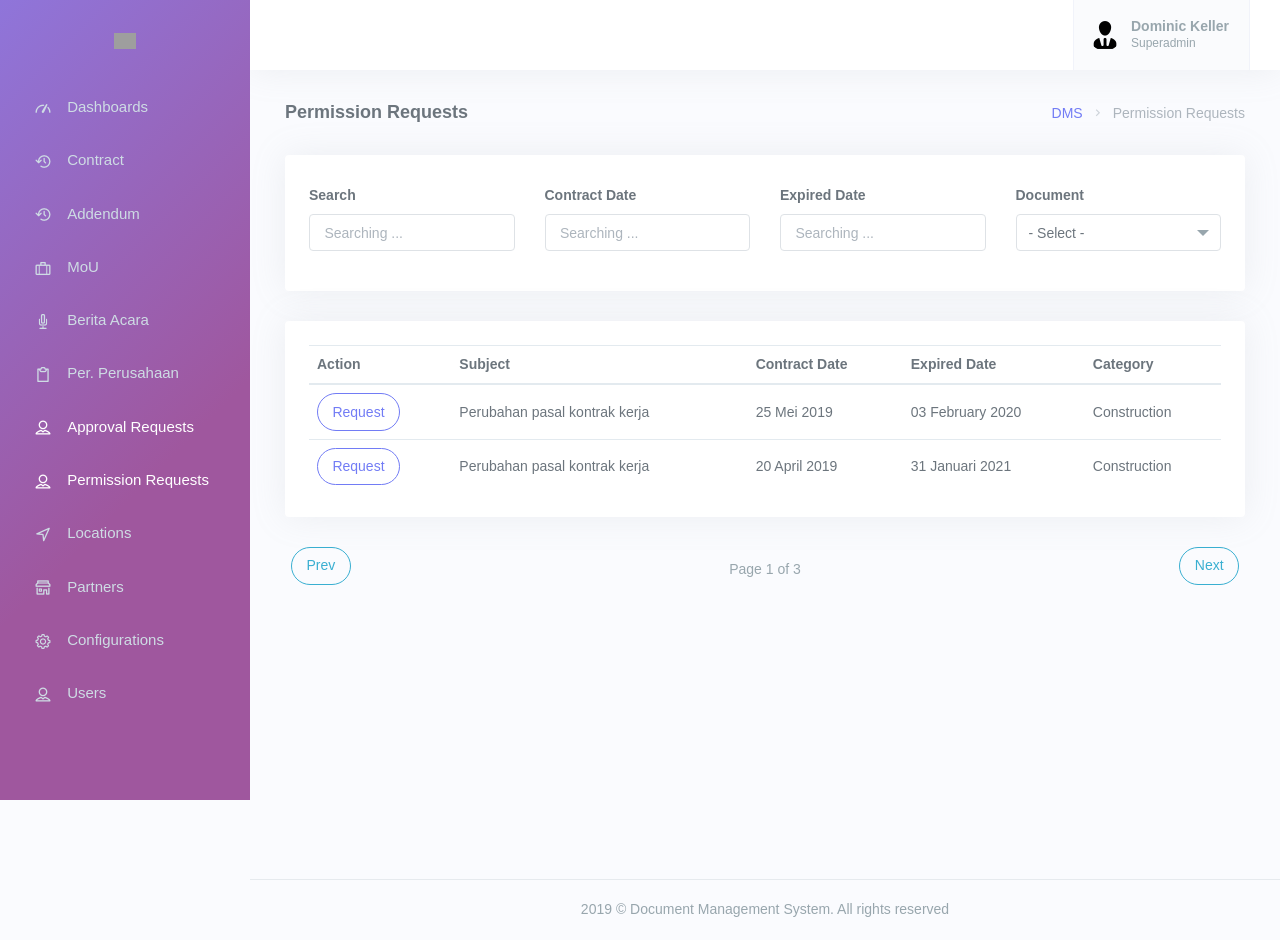
After one commit to simonnicholov/document_management, a Django app: page /backoffice/permission-requests/ in a window 1280 px wide. The commit adds this page. Run offline with Django 3.2, Linux system fonts and the light colour scheme; some libraries are stand-ins or nearby versions; some web fonts are replaced; grey boxes are pictures that could not be loaded.

Commit message:
added midtest

```diff
--- a/document_management/apps/urls.py
+++ b/document_management/apps/urls.py
@@ -18,4 +18,6 @@ urlpatterns = [
 
     # specific urls
     path('dashboard/', views.dashboard, name="dashboard"),
+    path('permission-requests/', views.permission_requests, name="permission_requests"),
+    path('approval-requests/', views.approval_requests, name="approval_requests"),
 ]
--- a/document_management/apps/views.py
+++ b/document_management/apps/views.py
@@ -6,3 +6,17 @@ def dashboard(request):
         'title': 'Dashboard'
     }
     return render(request, 'dashboard.html', context)
+
+
+def permission_requests(request):
+    context = {
+        'title': 'Permission Requests'
+    }
+    return render(request, 'permission_requests.html', context)
+
+
+def approval_requests(request):
+    context = {
+        'title': 'Approval Requests'
+    }
+    return render(request, 'approval_requests.html', context)
--- a/templates/base.html
+++ b/templates/base.html
@@ -83,6 +83,20 @@
                             <a href="javascript: void(0);" class="side-nav-link">
                                 <i class="dripicons-clipboard"></i>
                                 <span>Per. Perusahaan</span>
+                            </a>
+                        </li>
+
+                        <li class="side-nav-item">
+                            <a href="{% url 'backoffice:permission_requests' %}" class="side-nav-link">
+                                <i class="dripicons-user"></i>
+                                <span>Approval Requests</span>
+                            </a>
+                        </li>
+
+                        <li class="side-nav-item">
+                            <a href="{% url 'backoffice:permission_requests' %}" class="side-nav-link">
+                                <i class="dripicons-user"></i>
+                                <span>Permission Requests</span>
                             </a>
                         </li>
 
--- a/templates/dashboard.html
+++ b/templates/dashboard.html
@@ -105,6 +105,7 @@
                     </div>
                     <div class="col-lg-3">
                         <div class="card widget-flat">
+                            <a href="{% url 'backoffice:permission_requests' %}">
                                 <div class="card-body">
                                     <div class="float-right">
                                         <i class="mdi mdi-currency-usd widget-icon"></i>
@@ -115,6 +116,7 @@
                                         <span class="text-nowrap"># of users</span>
                                     </p>
                                 </div>
+                            </a>
                         </div>
                     </div>
                     <div class="col-lg-3">
--- /dev/null
+++ b/templates/permission_requests.html
@@ -0,0 +1,110 @@
+{% extends 'base.html' %}
+
+{% load static%}
+
+{% block content_page %}
+<div class="container-fluid pb-4">
+
+    <div class="row">
+        <div class="col-12">
+            <div class="page-title-box">
+                <div class="page-title-right">
+                    <ol class="breadcrumb m-0">
+                        <li class="breadcrumb-item"><a href="{% url 'backoffice:dashboard' %}">DMS</a></li>
+                        <li class="breadcrumb-item active">Permission Requests</li>
+                    </ol>
+                </div>
+                <h4 class="page-title">Permission Requests</h4>
+            </div>
+        </div>
+    </div>
+
+    <div class="card">
+        <div class="card-body">
+            <div class="row mt-1">
+                <div class="col-md-3">
+                    <label>Search</label>
+                    <div class="form-group">
+                        <input type="text" id="simpleinput" class="form-control" placeholder="Searching ...">
+                    </div>
+                </div>
+                <div class="col-md-3">
+                    <label>Contract Date</label>
+                    <div class="form-group">
+                        <input type="text" id="contractdate" class="form-control" placeholder="Searching ..."
+                               data-provide="datepicker" data-date-autoclose="true">
+                    </div>
+                </div>
+                <div class="col-md-3">
+                    <label>Expired Date</label>
+                    <div class="form-group">
+                        <input type="text" id="expireddate" class="form-control" placeholder="Searching ..."
+                               data-provide="datepicker" data-date-autoclose="true">
+                    </div>
+                </div>
+                <div class="col-md-3">
+                    <div class="form-group">
+                        <label>Document</label>
+                        <select id="document" name="document" class="form-control select2" data-toggle="select2">
+                            <option>- Select -</option>
+                            <option>Contract</option>
+                            <option>Addendum</option>
+                            <option>MoU</option>
+                            <option>Berita Acara</option>
+                            <option>Peraturan Perusahaan</option>
+                        </select>
+                    </div>
+                </div>
+            </div>
+        </div>
+    </div>
+
+    <div class="card">
+        <div class="card-body">
+            <div class="table-responsive-sm">
+                <table class="table table-sm table-hover table-centered mb-0">
+                    <thead>
+                        <tr>
+                            <th>Action</th>
+                            <th>Subject</th>
+                            <th>Contract Date</th>
+                            <th>Expired Date</th>
+                            <th>Category</th>
+                        </tr>
+                    </thead>
+                    <tbody>
+                        <tr>
+                            <td><a href="javascript:void(0)" class="btn btn-outline-primary btn-rounded">Request</button></td>
+                            <td>Perubahan pasal kontrak kerja</td>
+                            <td>25 Mei 2019</td>
+                            <td>03 February 2020</td>
+                            <td>Construction</td>
+                        </tr>
+                        <tr>
+                            <td><a href="javascript:void(0)" class="btn btn-outline-primary btn-rounded">Request</button></td>
+                            <td>Perubahan pasal kontrak kerja</td>
+                            <td>20 April 2019</td>
+                            <td>31 Januari 2021</td>
+                            <td>Construction</td>
+                        </tr>
+                    </tbody>
+                </table>
+            </div>
+        </div>
+    </div>
+
+    <div class="row justify-content-between ml-1 mr-1">
+        <div class="col-xs-3 text-left">
+            <button type="button" class="btn btn-outline-info btn-rounded">Prev</button>
+        </div>
+        <div class="text-muted mt-2">
+            Page 1 of 3
+        </div>
+        <div class="col-xs-3 text-right">
+            <button type="button" class="btn btn-outline-info btn-rounded">Next</button>
+        </div>
+    </div>
+
+
+</div>
+{% endblock %}
```
Lines whose indentation alone changed are shown as unchanged.
